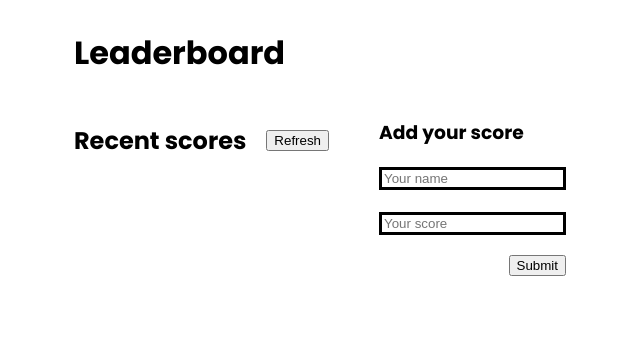
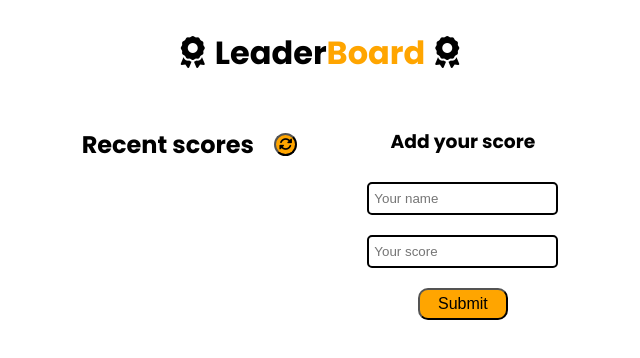
Before and after one commit to FuadNabi/Leaderboard, a website built with webpack: page src/index.html in a window 1280 px wide. Shown: the whole page, without its empty margins (320-960 px from the left). Built offline with nearby package versions, Linux system fonts and the light colour scheme; no server answers.

Commit message:
Add styles to project

```diff
--- a/src/index.html
+++ b/src/index.html
@@ -4,17 +4,18 @@
   <meta charset="UTF-8">
   <meta name="viewport" content="width=device-width, initial-scale=1.0">
   <title>Wbpack Exercise</title>
+  <script src="https://kit.fontawesome.com/e2597287a1.js" crossorigin="anonymous"></script>
 </head>
 <body>
   <div class="app-cont">
     <header>
-      <h1 class="header-title">Leaderboard</h1>
+      <h1 class="header-title"><i class="fa-solid fa-award" style="margin-right: 10px;"></i>Leader<span>Board</span><i class="fa-solid fa-award" style="margin-left: 10px;"></i></h1>
     </header>
     <main>
       <section class="scores-cont">
         <div class="scores-titles">
           <h3 class="scores-title">Recent scores</h3>
-          <button class="refresh-btn" type="submit">Refresh</button>
+          <button class="refresh-btn" type="submit"><i class="fa-solid fa-rotate"></i></button>
         </div>
         <div class="scores-table">
           <table class="table">
@@ -29,7 +30,7 @@
               <input type="text" required placeholder="Your name" class="user">
             </li>
             <li>
-              <input type="text" required placeholder="Your score" class="score">
+              <input type="number" required placeholder="Your score" class="score">
             </li>
           </ul>
           <button class="add-btn">Submit</button>
--- a/src/style.css
+++ b/src/style.css
@@ -8,40 +8,63 @@ body {
   font-family: 'Poppins', sans-serif;
 }
 
+.header-title {
+  text-align: center;
+}
+
+.header-title span {
+  color: orange;
+}
+
 .scores-titles {
   display: flex;
   justify-content: space-between;
   align-items: center;
   gap: 20px;
+  margin-bottom: 20px;
 }
 
 .scores-title {
   font-size: 24px;
+  margin: 0;
 }
 
 table {
   font-family: Arial, Helvetica, sans-serif;
   border-collapse: collapse;
   width: 100%;
-  border: 3px solid black;
+  border: 2px solid black;
 }
 
-table td {
+table tbody tr td {
   border: 1px solid #ddd;
   padding: 8px;
 }
 
-table tr:nth-child(even) {
-  background-color: #f2f2f2;
+table tbody tr {
+  background-color: #fff;
+  transition: 0.3s;
 }
 
-table tr:hover {
-  background-color: #ddd;
+table tbody:nth-child(even) tr {
+  background-color: rgba(255, 166, 0, 0.5);
+}
+
+table tbody tr:hover {
+  background-color: orange;
+  color: white;
+  font-weight: 600;
 }
 
 main {
   display: flex;
-  gap: 50px;
+  gap: 70px;
+  margin-top: 50px;
+}
+
+.add-title {
+  margin: 0 0 26px 0;
+  text-align: center;
 }
 
 .add-form {
@@ -60,11 +83,30 @@ main {
 }
 
 .add-form li input {
-  border: 3px solid black;
+  border: 2px solid black;
+  padding: 7px 5px;
+  border-radius: 5px;
 }
 
 .add-btn {
-  align-self: flex-end;
+  align-self: center;
+  background-color: orange;
+  font-size: 16px;
+  padding: 5px 18px;
+  border-radius: 10px;
+  transition: 0.3s;
+}
+
+.add-btn:hover {
+  padding: 5px 62px;
+  color: white;
+  font-weight: 600;
+}
+
+.refresh-btn {
+  background-color: orange;
+  border-radius: 12px;
+  padding: 2px 3px;
 }
 
 @keyframes change-color {
@@ -80,8 +122,9 @@ main {
 p {
   animation-name: change-color;
   animation-duration: 3s;
-  font-size: 9px;
-  font-weight: 600;
+  font-size: 17px;
+  width: 179px;
+  font-weight: 300;
   color: transparent;
   text-align: center;
 }
```
Also changed, not shown: backgorund.png (added).
